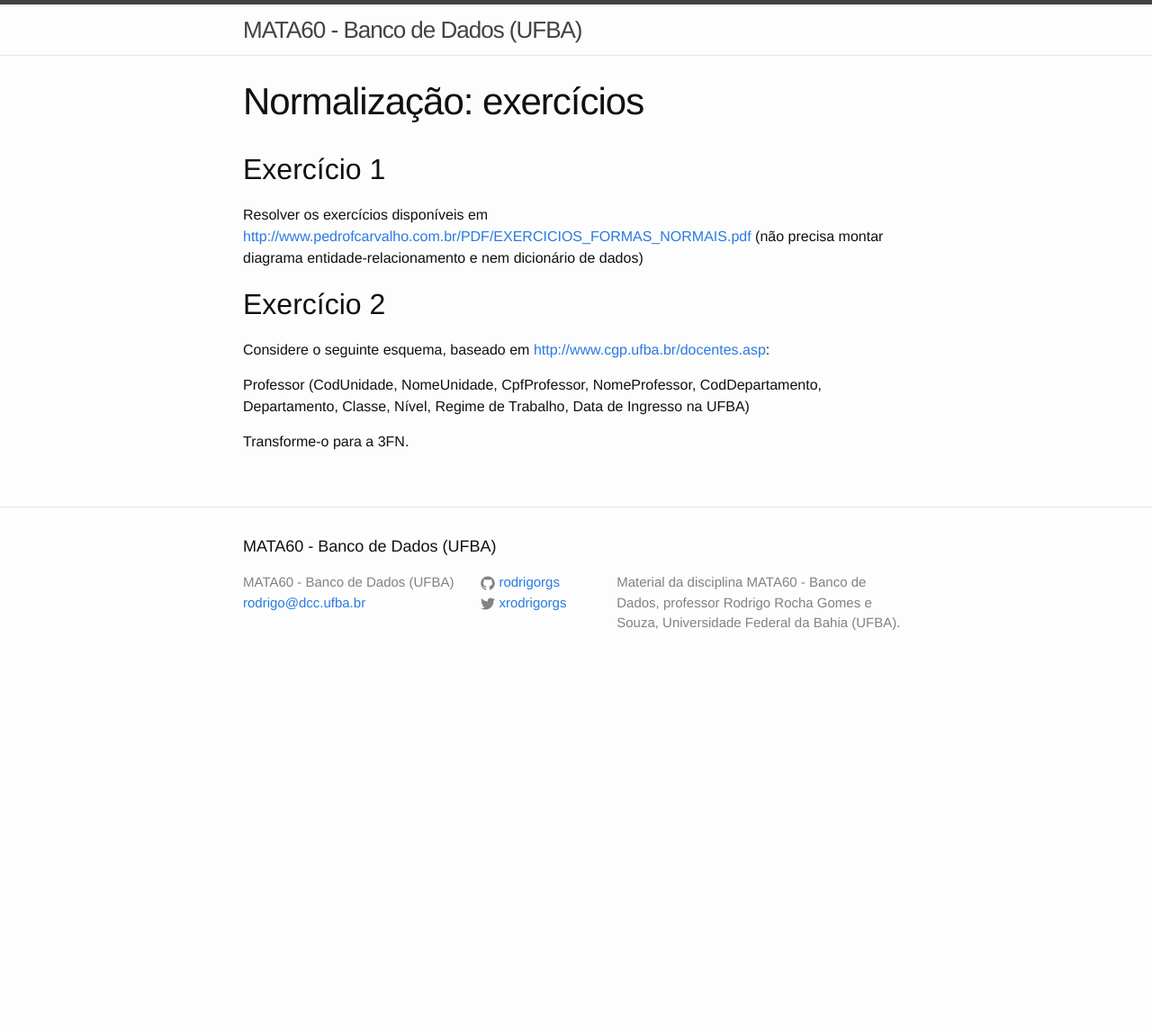
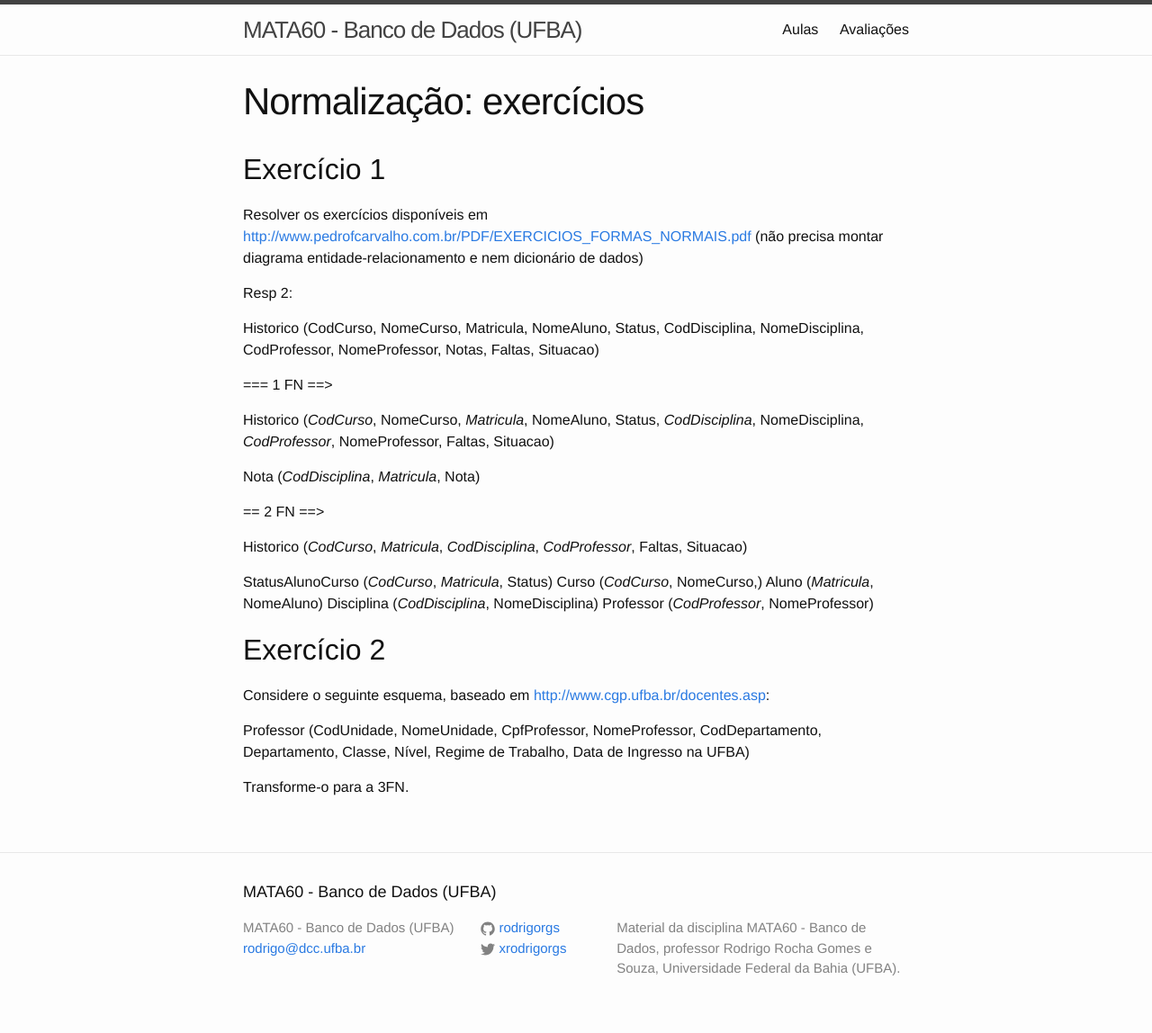
Before and after one commit to rodrigorgs/mata60, a Jekyll site: the page built from normalizacao-ex.md, in a window 1280 px wide. Shown: the whole page at 90% size. Built offline with Jekyll 4.4.1, drawn with Linux system fonts in a browser that asks for light colours; before the commit the page ends 900 px from its top, so only the background shows below that.

```diff
--- a/_includes/header.html
+++ b/_includes/header.html
@@ -14,6 +14,8 @@
       </a>
 
       <div class="trigger">
+        <a class="page-link" href="{{site.baseurl}}/aulas">Aulas</a>
+        <a class="page-link" href="{{site.baseurl}}/avaliacoes">Avaliações</a>
 <!--         {% for my_page in site.pages %}
           {% if my_page.title %}
           <a class="page-link" href="{{ my_page.url | prepend: site.baseurl }}">{{ my_page.title }}</a>
--- a/normalizacao-ex.md
+++ b/normalizacao-ex.md
@@ -11,6 +11,26 @@ Resolver os exercícios disponíveis em <http://www.pedrofcarvalho.com.br/PDF/EX
 
 <!-- Outro: http://docente.ifrn.edu.br/nickersonferreira/disciplinas/programacao-com-acesso-a-banco-de-dados-3o-ano/lista-de-exercicios-01-normalizacao/view -->
 
+Resp 2:
+
+Historico (CodCurso, NomeCurso, Matricula, NomeAluno, Status, CodDisciplina, NomeDisciplina, CodProfessor, NomeProfessor, Notas, Faltas, Situacao)
+
+=== 1 FN ==>
+
+Historico (_CodCurso_, NomeCurso, _Matricula_, NomeAluno, Status, _CodDisciplina_, NomeDisciplina, _CodProfessor_, NomeProfessor, Faltas, Situacao)
+
+Nota (_CodDisciplina_, _Matricula_, Nota)
+
+== 2 FN ==>
+
+Historico (_CodCurso_, _Matricula_, _CodDisciplina_, _CodProfessor_, Faltas, Situacao)
+
+StatusAlunoCurso (_CodCurso_, _Matricula_, Status)
+Curso (_CodCurso_, NomeCurso,)
+Aluno (_Matricula_, NomeAluno)
+Disciplina (_CodDisciplina_, NomeDisciplina)
+Professor (_CodProfessor_, NomeProfessor)
+
 ## Exercício 2
 
 Considere o seguinte esquema, baseado em <http://www.cgp.ufba.br/docentes.asp>:
```
Also changed, not shown: aulas.html (added, +26 -0 lines), avaliacoes.html (added, +26 -0 lines), trabalho-modelagem.md (added, +8 -0 lines), 1 other file.
